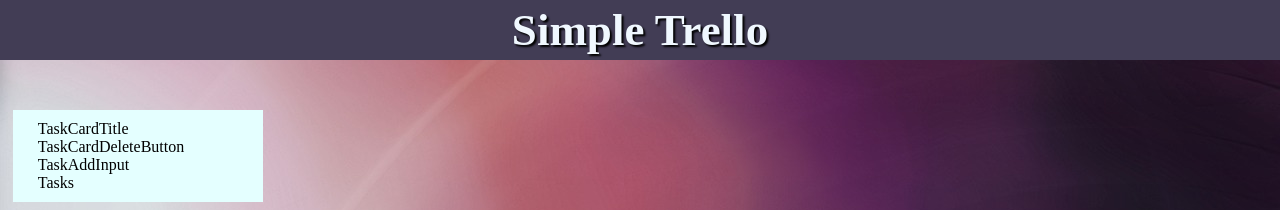
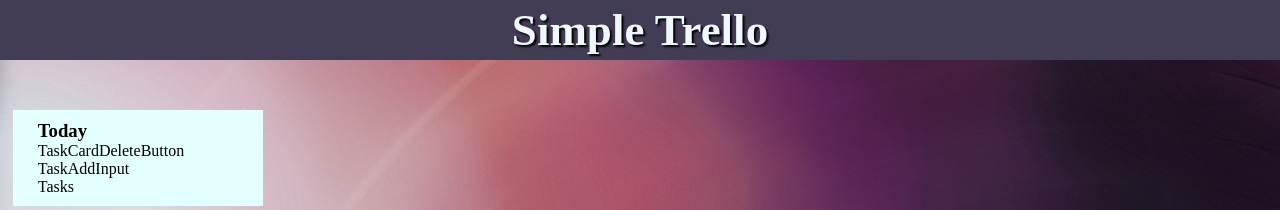
Before and after one commit to taki-umi/react_trello_study, a React (Create React App) app in the folder client/: page / in a window 1280 px wide. Shown: the top 210 px of the page. Built offline with nearby package versions, Linux system fonts and the light colour scheme.

Commit message:
タスクカードタイトル変更処理追加

```diff
--- a/client/src/components/task/TaskCardTitle.jsx
+++ b/client/src/components/task/TaskCardTitle.jsx
@@ -1,5 +1,33 @@
-import React from "react";
+import React, { useState } from "react";
 
 export const TaskCardTitle = () => {
-  return <div>TaskCardTitle</div>;
+  const [isClick, setIsClick] = useState(false);
+  const [inputCardTitle, setInputCardTitle] = useState("Today");
+
+  const handleClick = () => {
+    setIsClick(true);
+    console.log(isClick);
+  };
+
+  const handleChange = (e) => {
+    console.log(inputCardTitle);
+    setInputCardTitle(e.target.value);
+  };
+
+  const handleSubmit = (e) => {
+    e.preventDefault();
+    setIsClick(false);
+  };
+
+  return (
+    <div onClick={handleClick}>
+      {isClick ? (
+        <form onSubmit={handleSubmit}>
+          <input type="text" onChange={handleChange} />
+        </form>
+      ) : (
+        <h3>{inputCardTitle}</h3>
+      )}
+    </div>
+  );
 };
```
